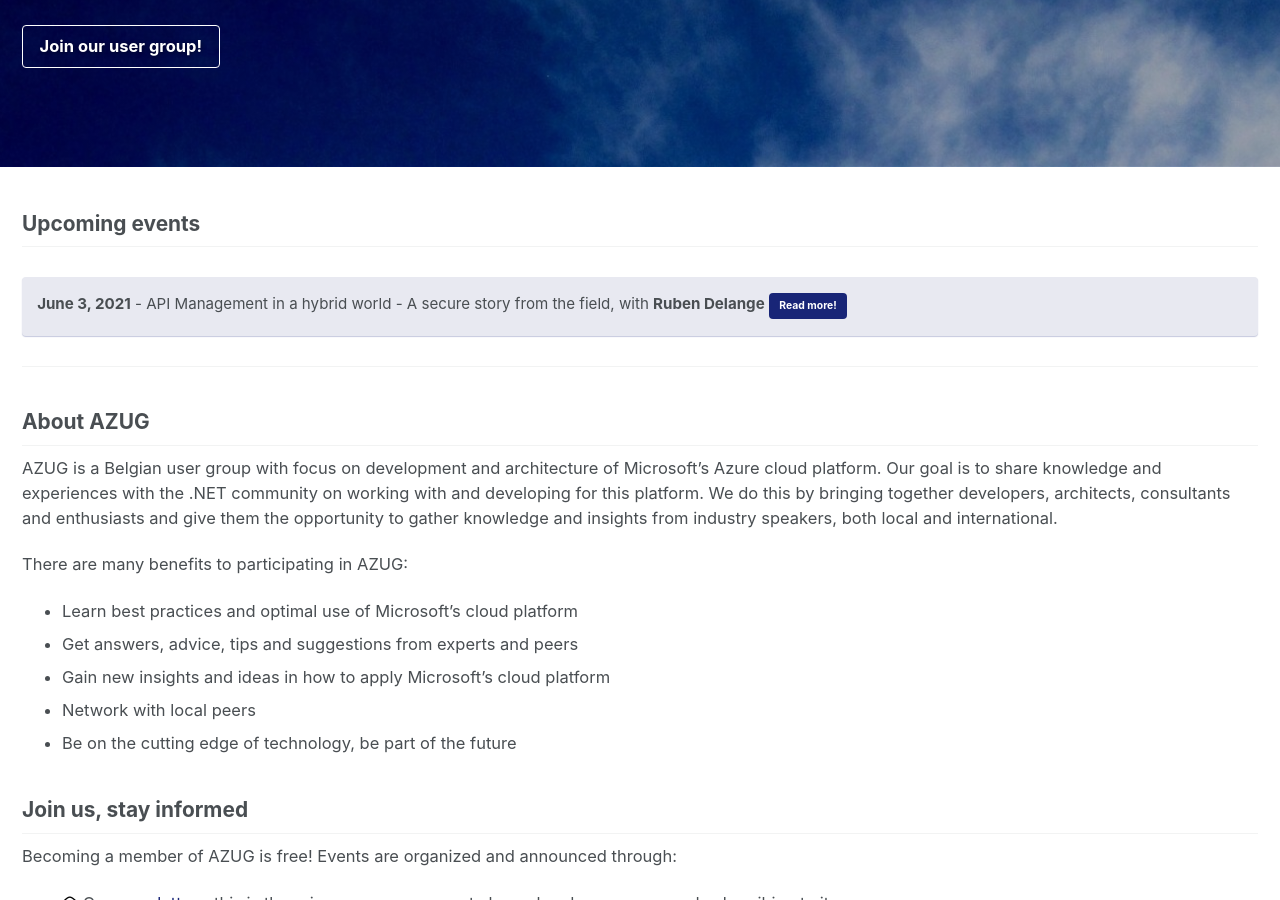
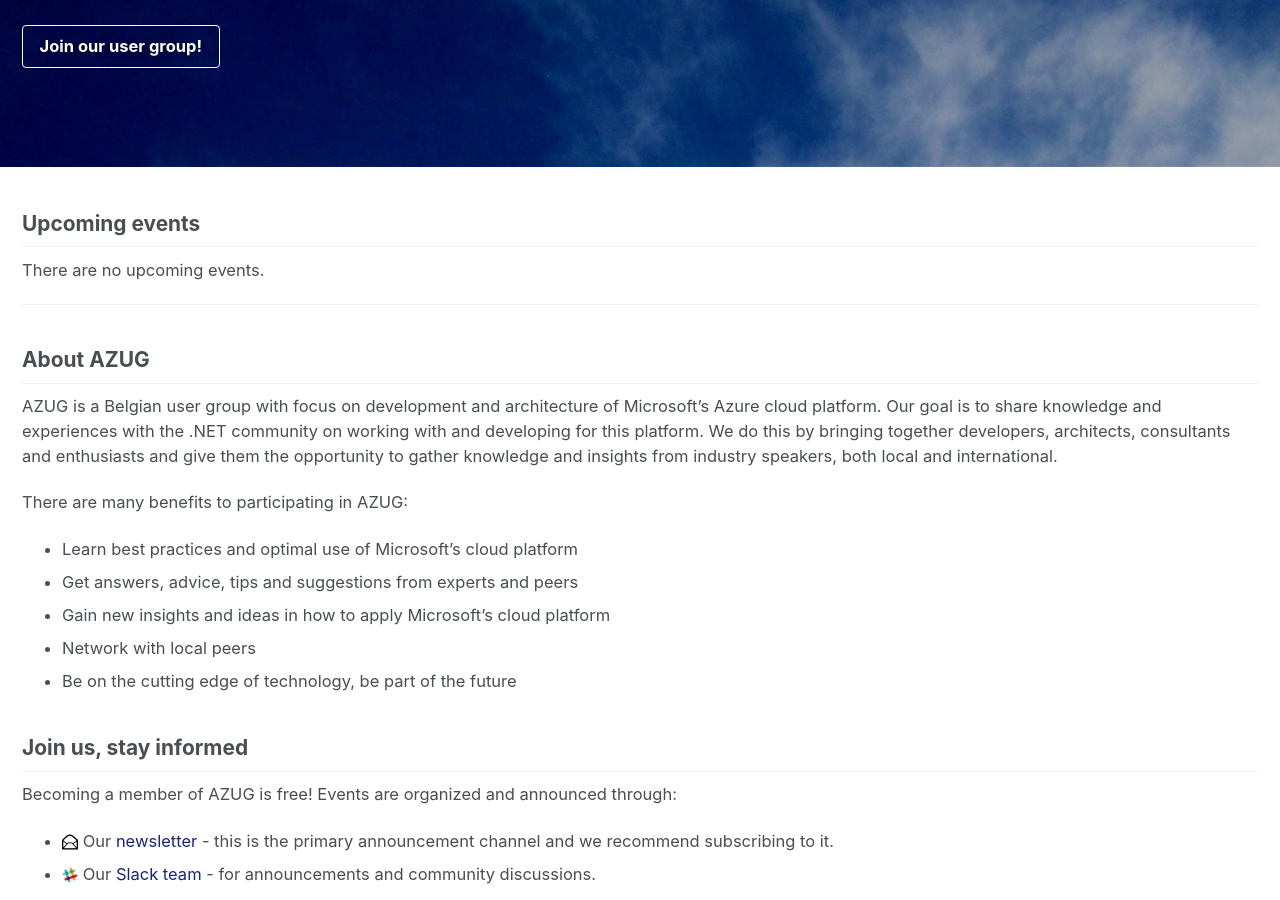
Before and after one commit to AzugBe/azugbe.github.io, a Jekyll site: the page built from index.md, in a window 1280 px wide and 900 px high, scrolled down 392 px. Built offline with Jekyll 4.4.1, drawn with Linux system fonts in a browser that asks for light colours; our own code applies the rules of GitHub Pages for plain Markdown files; comment, search, counter and statistics services are not loaded.

Commit message:
Updated homepage

```diff
--- a/index.md
+++ b/index.md
@@ -14,8 +14,7 @@ excerpt: "The Belgium Azure User Group focuses on knowledge sharing and networki
 
 ## Upcoming events
 
-**June 3, 2021** - API Management in a hybrid world - A secure story from the field, with **Ruben Delange** [Read more!](https://www.azug.be/events/2021/06/03/api-management-in-a-hybrid-world-a-secure-story-from-the-field){: .btn .btn--info}
-{: .notice--info}
+There are no upcoming events.
 
 <hr />
 
```
Also changed, not shown: _posts/videos/2021-06-03---api-management-in-a-hybrid-world-a-secure-story-from-the-field.md (added, +24 -0 lines).
